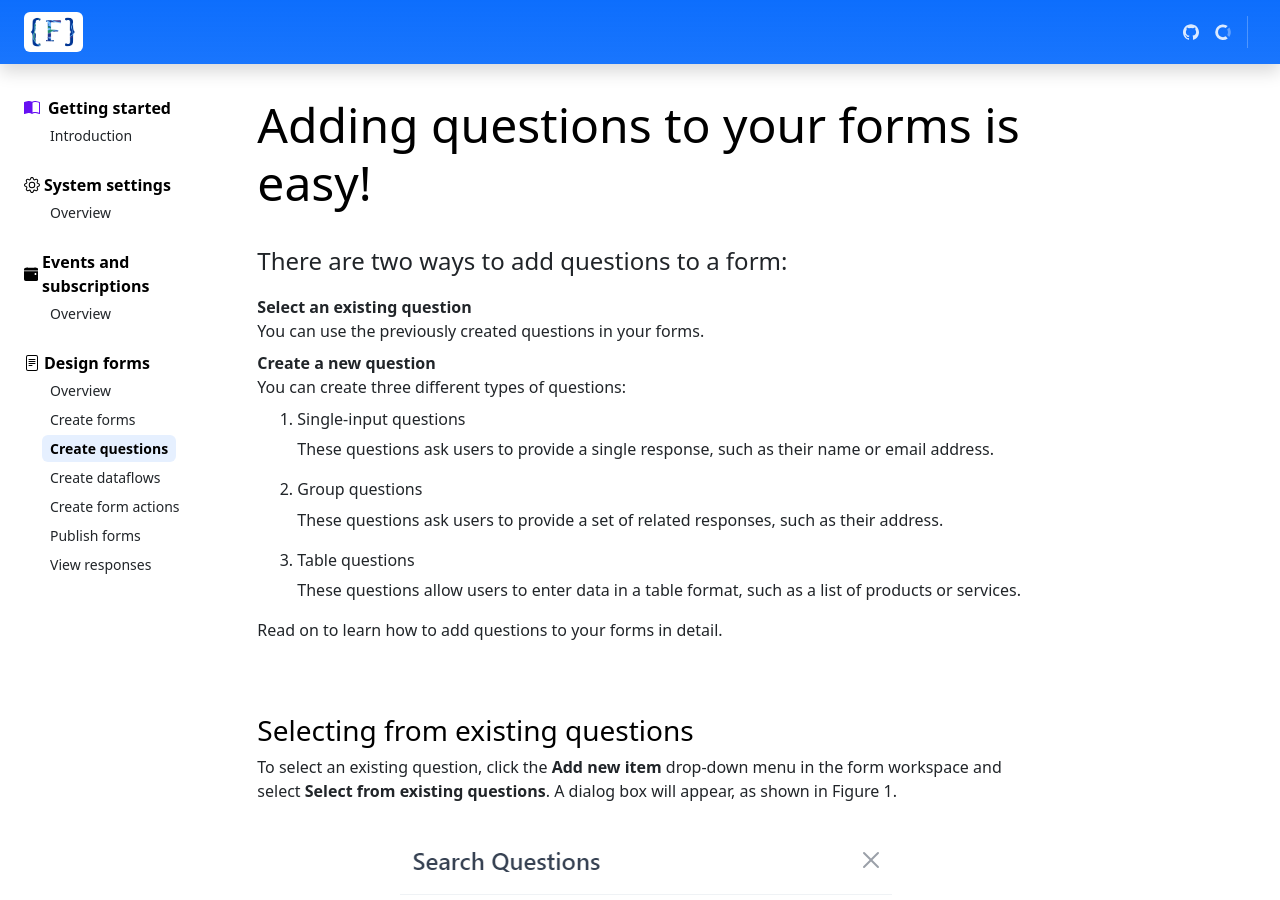
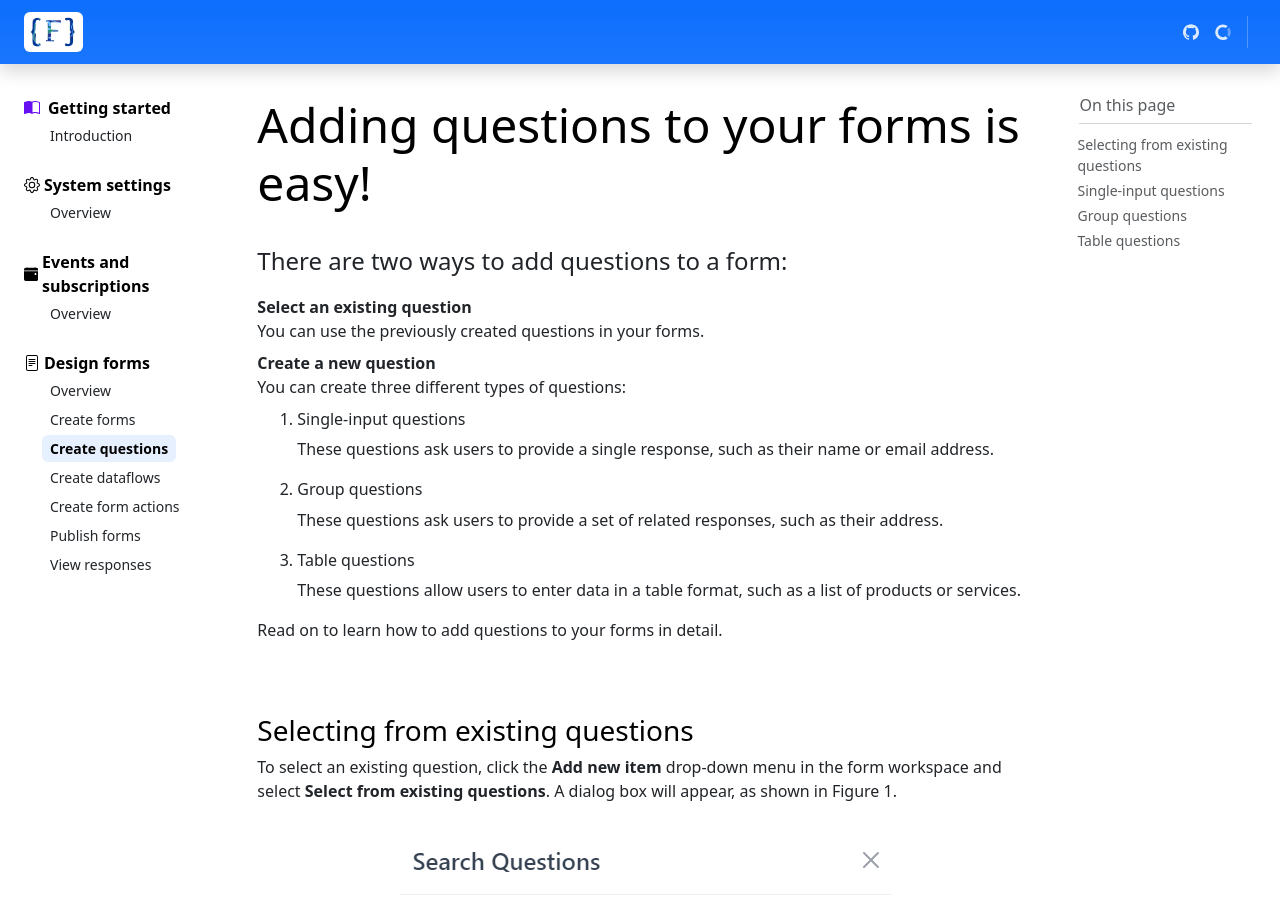
Before and after one commit to formlang/formlang-help, a Jekyll site: the page built from _pages/forms/create-questions.html, in a window 1280 px wide and 900 px high. Built offline with Jekyll 4.4.1, drawn with Linux system fonts in a browser that asks for light colours; comment, search, counter and statistics services are not loaded.

Commit message:
Added table of content for dataflows and questions

```diff
--- a/_pages/forms/create-questions.html
+++ b/_pages/forms/create-questions.html
@@ -55,11 +55,41 @@
 
 </div>
 
+<div class="bd-toc mt-3 mb-5 my-lg-0 mb-lg-5 px-sm-1 text-body-secondary">
+    <button class="btn btn-link p-md-0 mb-2 mb-md-0 text-decoration-none bd-toc-toggle d-md-none" type="button" data-bs-toggle="collapse" data-bs-target="#tocContents" aria-expanded="false" aria-controls="tocContents">
+        On this page
+
+        <svg class="bi d-md-none ms-2" aria-hidden="true">
+            <use xlink:href="#chevron-expand"></use>
+        </svg>
+    </button>
+    <strong class="d-none d-md-block h6 my-2 ms-3">On this page</strong>
+    <hr class="d-none d-md-block my-2 ms-3">
+    <div class="collapse bd-toc-collapse" id="tocContents">
+        <nav id="TableOfContents">
+            <ul>
+                <li>
+                    <a href="#selecting-questions">Selecting from existing questions</a>
+                </li>
+                <li>
+                    <a href="#single-input-questions">Single-input questions</a>
+                </li>
+                <li>
+                    <a href="#group-questions">Group questions</a>
+                </li>
+                <li>
+                    <a href="#table-questions">Table questions</a>
+                </li>
+            </ul>
+        </nav>
+    </div>
+</div>
+
 <div class="bd-content ps-lg-2">
 
     {% assign figure_counter = 0 %}
 
-    <h3>
+    <h3 id="selecting-questions">
         Selecting from existing questions
     </h3>
 
@@ -74,7 +104,7 @@
         <h6 class="text-center mt-3">Figure {{ figure_counter }}: Selecting from existing questions</h6>
     </div>
 
-    <h3>
+    <h3 id="single-input-questions">
         Single-input questions
     </h3>
 
@@ -133,7 +163,7 @@
     </div>
 
 
-    <h3>
+    <h3 id="group-questions">
         Group questions
     </h3>
 
@@ -171,7 +201,7 @@
     </div>
 
 
-    <h3>
+    <h3 id="table-questions">
         Table questions
     </h3>
 
```
Also changed, not shown: _pages/forms/create-dataflows.html (+31 -4 lines).
